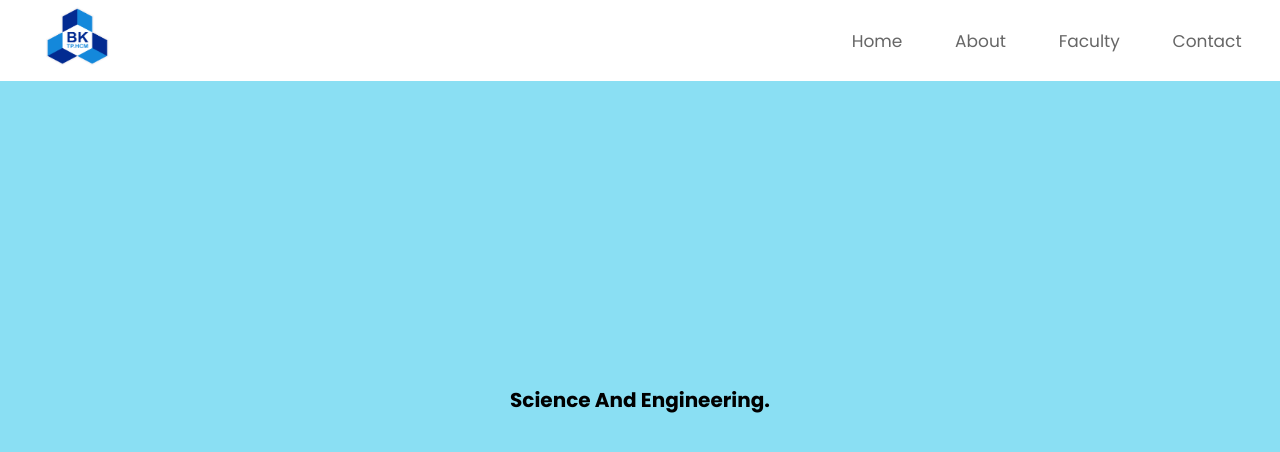
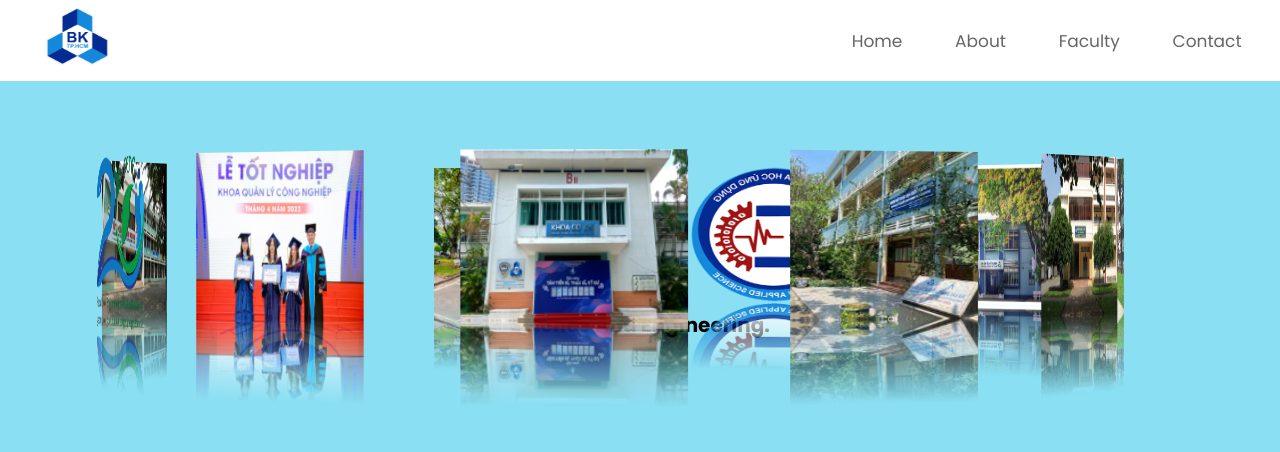
Before and after one commit to vdtq12/DB_asm2, a Flask app: page /faculty in a window 1280 px wide. Shown: the top 452 px of the page. Run offline with Flask 2, Linux system fonts and the light colour scheme; some libraries are stand-ins or nearby versions.

Commit message:
small changes

```diff
--- a/asm2/templates/faculty.html
+++ b/asm2/templates/faculty.html
@@ -10,8 +10,6 @@
     <script src='https://kit.fontawesome.com/a076d05399.js' crossorigin='anonymous'></script>
 </head>
 <body>
-
-<header>
 
     <div class="header">
 
@@ -27,10 +25,7 @@
         </nav>
     </div>
 
-
-
-</header>
-<!--<div class="h1">
+    <div class="h1">
         <div class="box">
             <span style="--i:1;"><img src="image/KH&KTMT.jpg"></span>
             <span style="--i:2;"><img src="image/Khoa_Hóa.jpg"></span>
@@ -43,10 +38,9 @@
             <span style="--i:9;"><img src="image/TruocB11.jpg"></span>
             <span style="--i:10;"><img src="image/diachat.jpg"></span>
             <span style="--i:11;"><img src="image/CNVLieu.jpg"></span>
-    </div>-->
+        </div>
         <div class="CSE">
             <h1> science and engineering.</h1>
         </div>
-
+    </div>
 </body>
-</html>
```
Also changed, not shown: asm2/templates/home.html (+2 -5 lines). Lines whose indentation alone changed are shown as unchanged.
